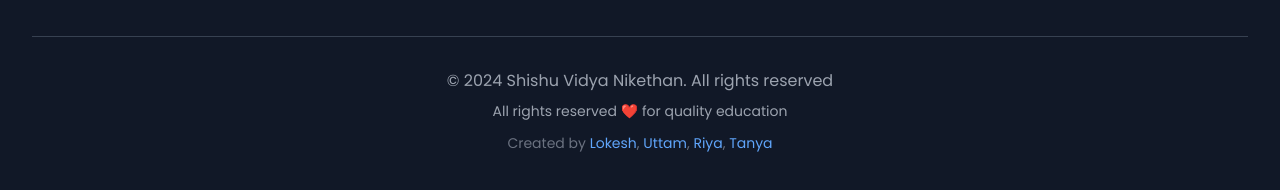
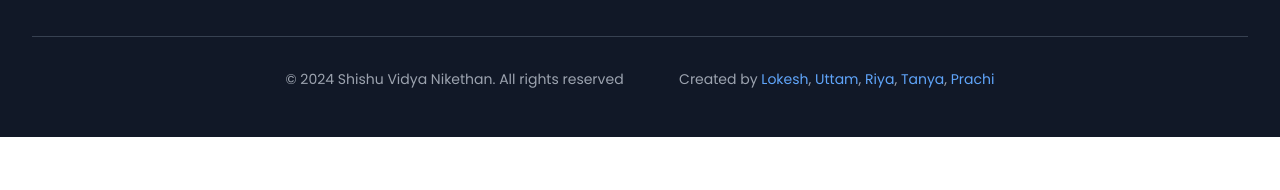
Before and after one commit to uttamongithb/Shishu-Vidya-Niketan, a React (Create React App) app in the folder frontend/: page /courses/1 in a window 1280 px wide. Shown: the part 720-910 px from the top of the page. After the commit the page ends 857 px from the top, so only its background shows below. Built offline with nearby package versions, Linux system fonts and the light colour scheme; no server answers.

Commit message:
updated footer section

```diff
--- a/frontend/src/components/Footer.jsx
+++ b/frontend/src/components/Footer.jsx
@@ -79,10 +79,8 @@ const Footer = () => {
 
         {/* Bottom Bar */}
         <div className="border-t border-gray-700 mt-8 pt-8 text-center text-gray-400">
-          <p>&copy; 2024 {t('navbar.schoolName')}. {t('footer.rights')}</p>
-          <p className="mt-2 text-sm">{t('footer.rights')} ❤️ for quality education</p>
-          <p className="mt-3 text-sm text-gray-500">
-            Created by <span className="text-blue-400">Lokesh</span>, <span className="text-blue-400">Uttam</span>, <span className="text-blue-400">Riya</span>, <span className="text-blue-400">Tanya</span>
+          <p className="text-sm">
+            &copy; 2024 {t('navbar.schoolName')}. {t('footer.rights')} <span className="inline-block w-12"></span> Created by <a href="https://lokesh-three-lyart.vercel.app/" target="_blank" rel="noopener noreferrer" className="text-blue-400 hover:text-blue-300 transition-colors">Lokesh</a>, <a href="https://uttam-porfolio.vercel.app/" target="_blank" rel="noopener noreferrer" className="text-blue-400 hover:text-blue-300 transition-colors">Uttam</a>, <span className="text-blue-400">Riya</span>, <span className="text-blue-400">Tanya</span>, <span className="text-blue-400">Prachi</span>
           </p>
         </div>
       </div>
```
